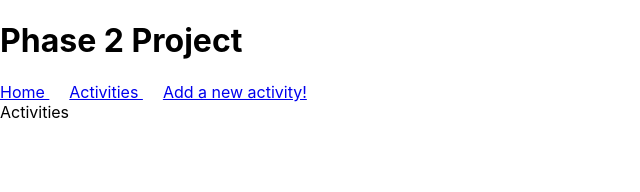
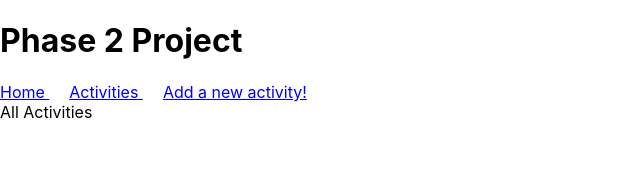
Before and after one commit to ttuannguyen/travelster-frontend, a React (Create React App) app: page /activities in a window 1280 px wide. Shown: the top 192 px of the page, without its empty margins (0-640 px from the left). Built offline with nearby package versions, Linux system fonts and the light colour scheme; data requests are answered from the project's data file; the HTML template or start-up script is replaced by a standard one.

Commit message:
pass activities down from App.js to Activities component as a prop and map over each activity in the array

```diff
--- a/src/App.js
+++ b/src/App.js
@@ -16,8 +16,10 @@ const App = () => {
   useEffect(() => {
     fetch('http://localhost:3000/data')
     .then(res => res.json())
-    .then(activityData => setActivities(activityData))
-  }, [])
+    .then(data => {
+      console.log(data)
+      {setActivities(data)}}
+  )}, [])
 
 
   return (
@@ -26,7 +28,7 @@ const App = () => {
       <Navbar />
       <Routes>
         <Route path="/" element={ <Home />} />
-        <Route exact path="/activities" element={ <Activities />} activities={activities} />
+        <Route exact path="/activities" element={ <Activities activities={activities} />} />
         <Route exact path="/activities/new" element={ <Form />} />
       </Routes>
     </Router>
--- a/src/components/Activities.jsx
+++ b/src/components/Activities.jsx
@@ -1,10 +1,19 @@
 import React from 'react'
+import Activity from './Activity'
+
+
 
 const Activities = ({ activities }) => {
 
-  console.log(activities)
+  //console.log(activities)
+  const allActivities = activities.map(activity => <Activity key={activity.id} />)
+  console.log(allActivities)
+
   return (
-    <div>Activities</div>
+    <div>
+      All Activities
+      {allActivities}
+    </div>
   )
 }
 
--- a/src/components/Activity.jsx
+++ b/src/components/Activity.jsx
@@ -1,8 +1,8 @@
 import React from 'react'
 
-const Activity = () => {
+const Activity = ({}) => {
   return (
-    <div>Activity</div>
+    <h3>{}</h3>
   )
 }
 
```
